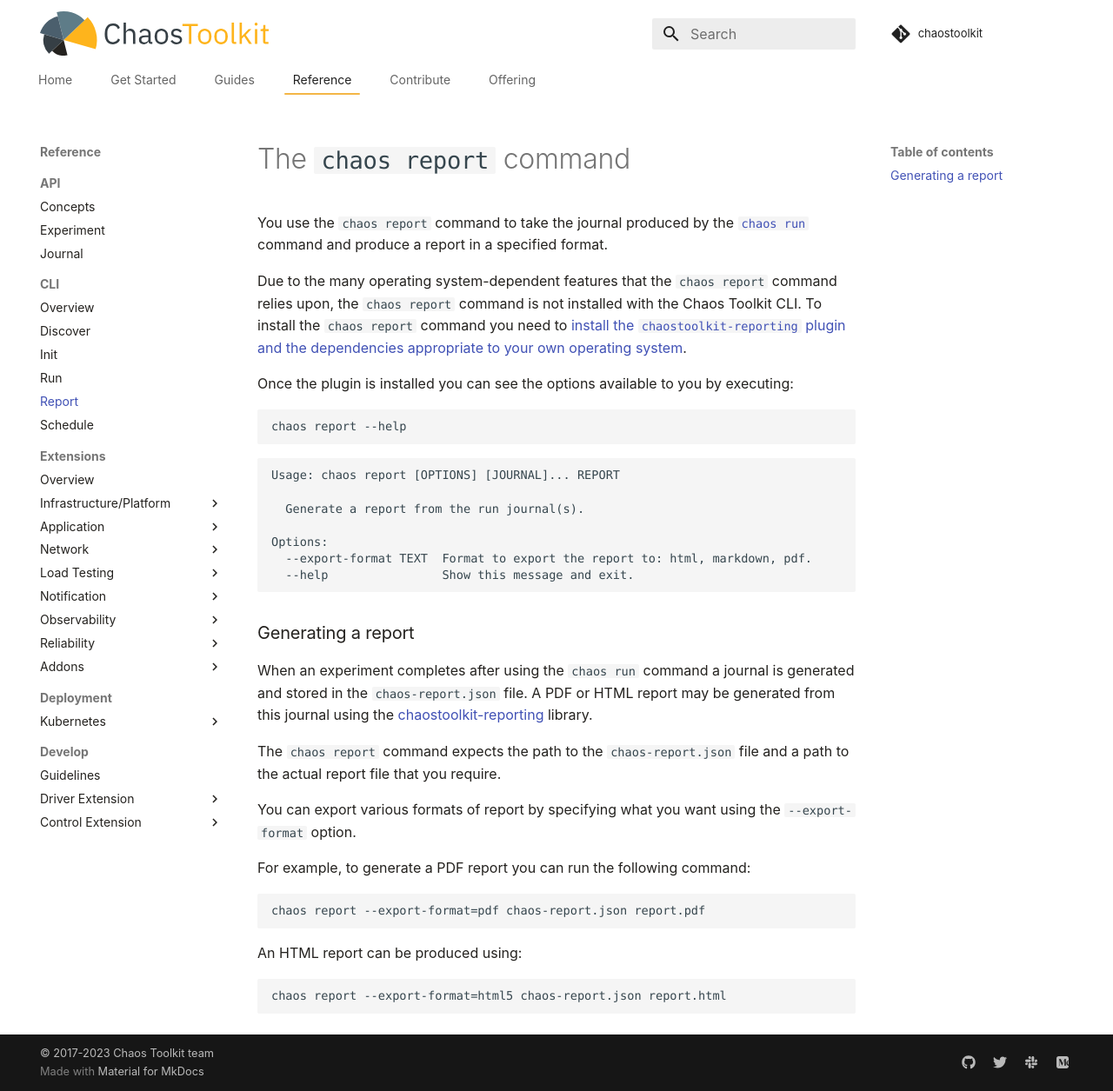
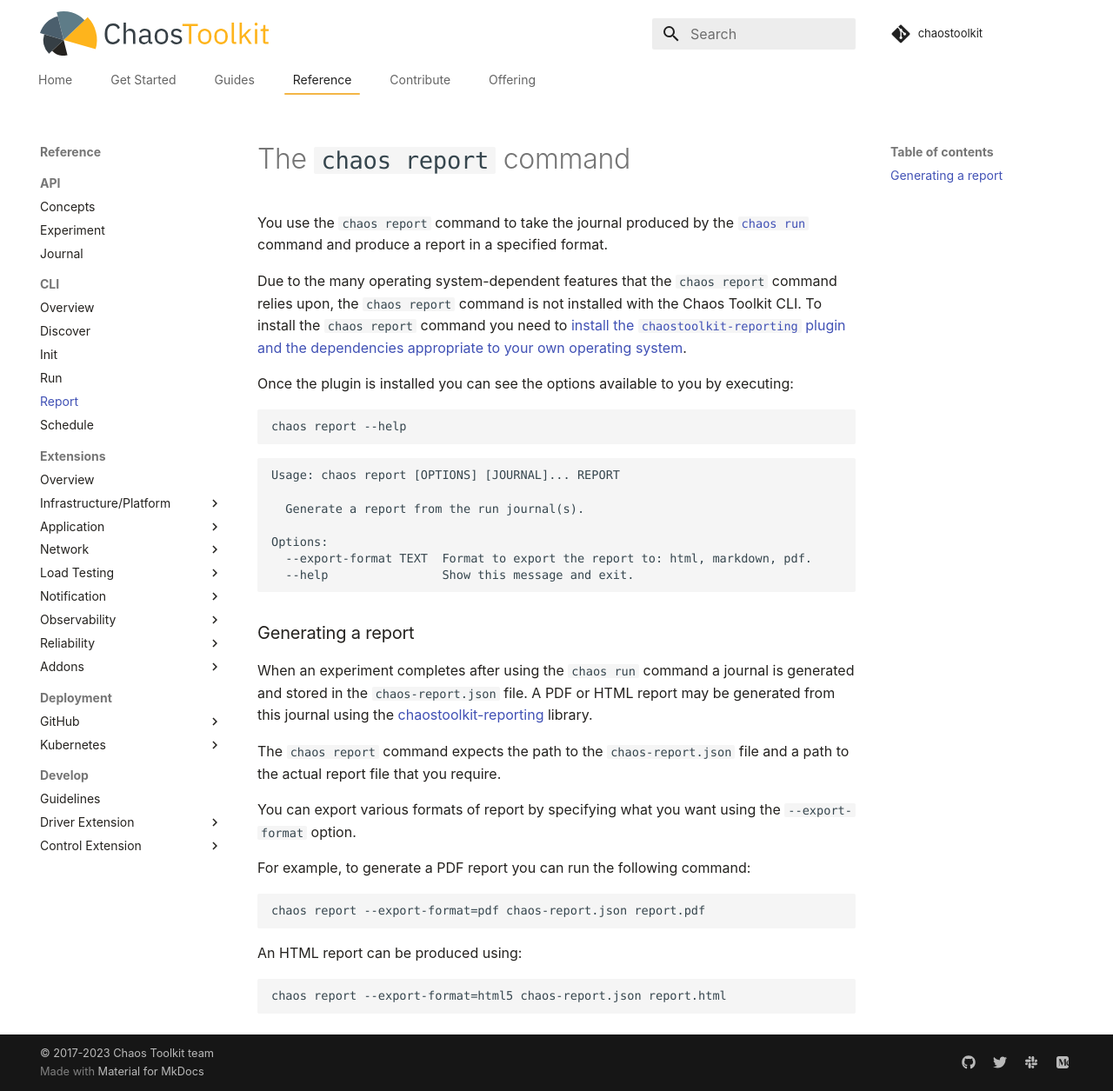
Before and after one commit to chaostoolkit/chaostoolkit-documentation, an MkDocs documentation site: the page built from sources/reference/usage/report.md, in a window 1280 px wide and 1255 px high. Shown: the whole window at 87% size. Built offline with MkDocs 1.6.1 and Material for MkDocs 9.7.7, drawn with Linux system fonts in a browser that asks for light colours; comment, search, counter and statistics services are not loaded.

Commit message:
add GH action doc
Signed-off-by: Sylvain Hellegouarch <sh@defuze.org>

```diff
--- a/mkdocs.yml
+++ b/mkdocs.yml
@@ -143,6 +143,8 @@
           - Addons:
               - Common: drivers/addons.md
       - Deployment:
+          - GitHub:
+              - Action: deployment/github.md
           - Kubernetes:
               - Operator: deployment/k8s/operator.md
       - Develop:
```
